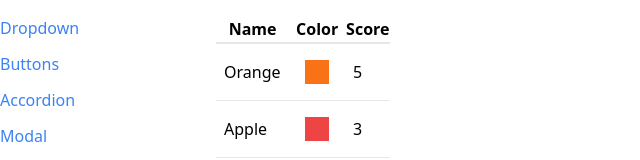
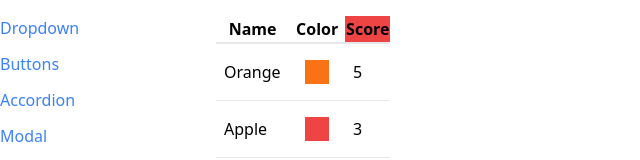
Before and after one commit to uzaircode/comps, a React (Create React App) app: page /table in a window 1280 px wide. Shown: the top 160 px of the page, without its empty margins (0-640 px from the left). Built offline with nearby package versions, Linux system fonts and the light colour scheme.

Commit message:
Customizing Header Cells

```diff
--- a/src/components/Table.js
+++ b/src/components/Table.js
@@ -1,5 +1,8 @@
 function Table({ data, config, keyFn }) {
   const renderedHeaders = config.map((column) => {
+    if (column.header) {
+      return <div key={column.label}>{column.header()}</div>;
+    }
     return <th key={column.label}>{column.label}</th>;
   });
 
--- a/src/pages/TablePage.js
+++ b/src/pages/TablePage.js
@@ -19,6 +19,7 @@ function Tablepage() {
     {
       label: 'Score',
       render: (fruit) => fruit.score,
+      header: () => <th className="bg-red-500">Score</th>,
     },
   ];
 
```
